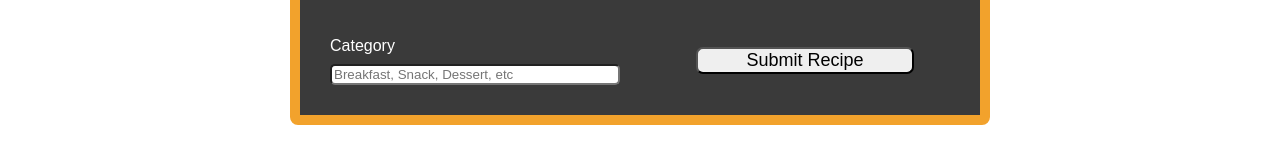
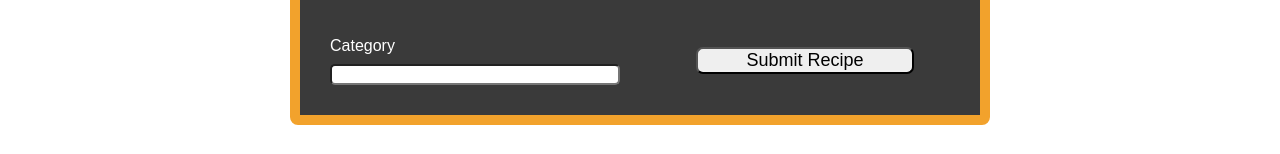
Before and after one commit to BW-TT32-Secret-Family-Recipes/front-end, a React (Create React App) app in the folder front-end/: page /1/add-recipe in a window 1280 px wide. Shown: the part 469-623 px from the top of the page. Built offline with nearby package versions, Linux system fonts and the light colour scheme; sample sign-in values are in the browser's storage.

Commit message:
convereted category to datalist in recipe forms

```diff
--- a/front-end/src/components/EditRecipe.js
+++ b/front-end/src/components/EditRecipe.js
@@ -1,6 +1,7 @@
 import React, {useState, useEffect} from 'react'
 import axiosWithAuth from '../utils/axiosWithAuth'
 import { useParams } from 'react-router-dom'
+import { categories } from '../data/constants'
 
 
 const initialFormData = {
@@ -102,11 +103,15 @@ const EditRecipe = ({ history }) => {
             <label className='formItem' key='5'>
                 Category
                 <input
+                    required
                     name='category_name'
-                    type='text'
+                    list='categorylist'
                     onChange={handleChanges}
                     value={formData.category_name}
                 />
+                <datalist id='categorylist'>
+                    {categories.map(category => <option value={category}/>)}
+                </datalist>
             </label>
             <div className='formItem' key='6'>
                 <button>Submit Changes</button>
--- a/front-end/src/components/RecipeForm.js
+++ b/front-end/src/components/RecipeForm.js
@@ -1,6 +1,7 @@
 //Form for adding/editing recipes
 import React, { useState } from 'react';
-import axiosWithAuth from '../utils/axiosWithAuth'
+import axiosWithAuth from '../utils/axiosWithAuth';
+import { categories } from '../data/constants';
 
 const initialFormData = {
     title: '',
@@ -53,13 +54,12 @@ const RecipeForm = (props) => {
             </label>
             <label className='formItem' key='5'>
                 Category
-                <input
-                    type='text'
-                    name='category'
-                    value={formData.category}
-                    onChange={handleChange}
-                    placeholder='Breakfast, Snack, Dessert, etc'
-                />
+                <input required list='categorylist' name='category' value={formData.category} onChange={handleChange} />
+                <datalist
+                    id='categorylist'
+                >
+                    {categories.map(category => <option value={category} />)}
+                </datalist>
             </label>
             <div className='formItem' key='6'>
                 <button>Submit Recipe</button>
--- /dev/null
+++ b/front-end/src/data/constants.js
@@ -0,0 +1,4 @@
+//Global constants
+const categories = ['Breakfast', 'Lunch', 'Dinner'];
+
+export { categories };
```
